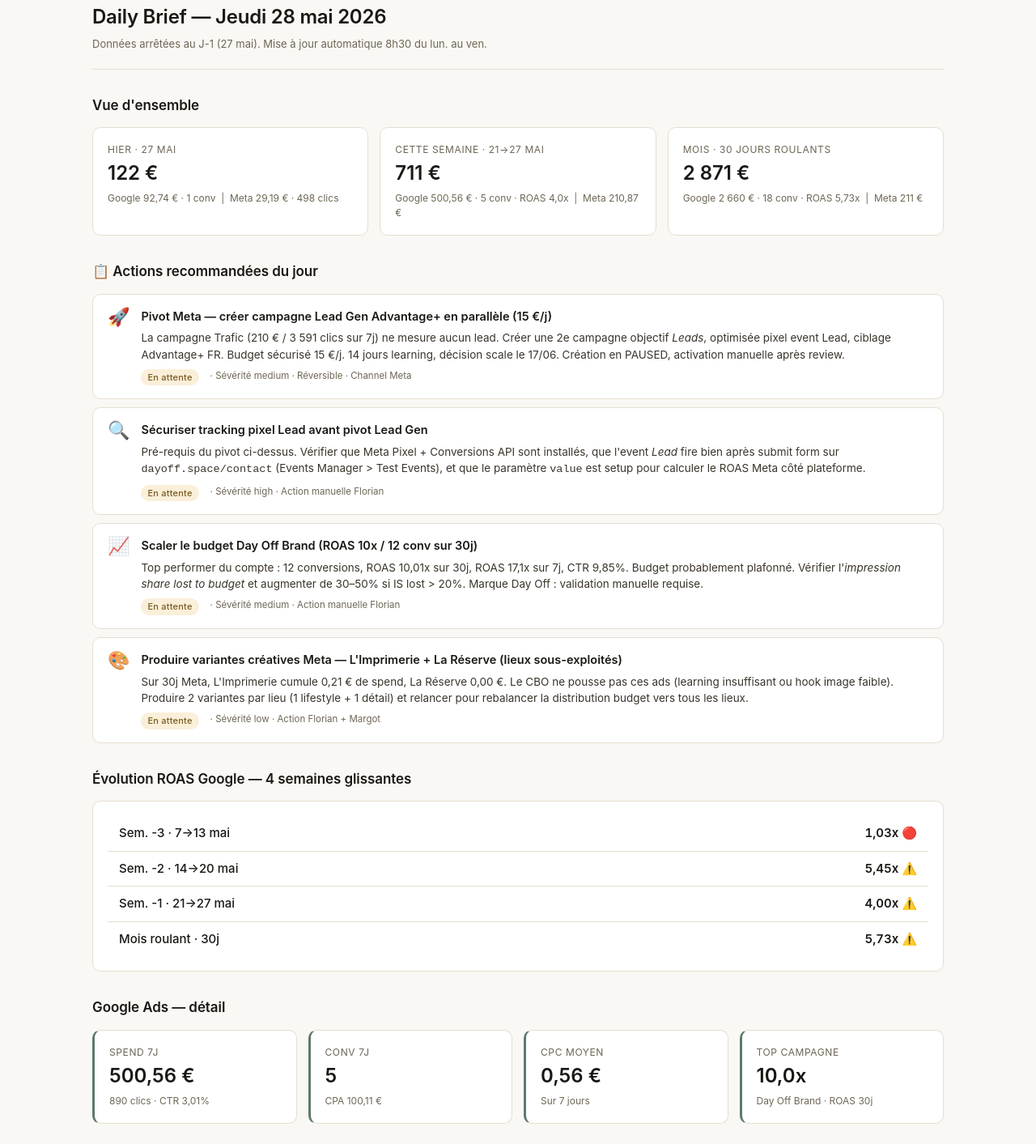
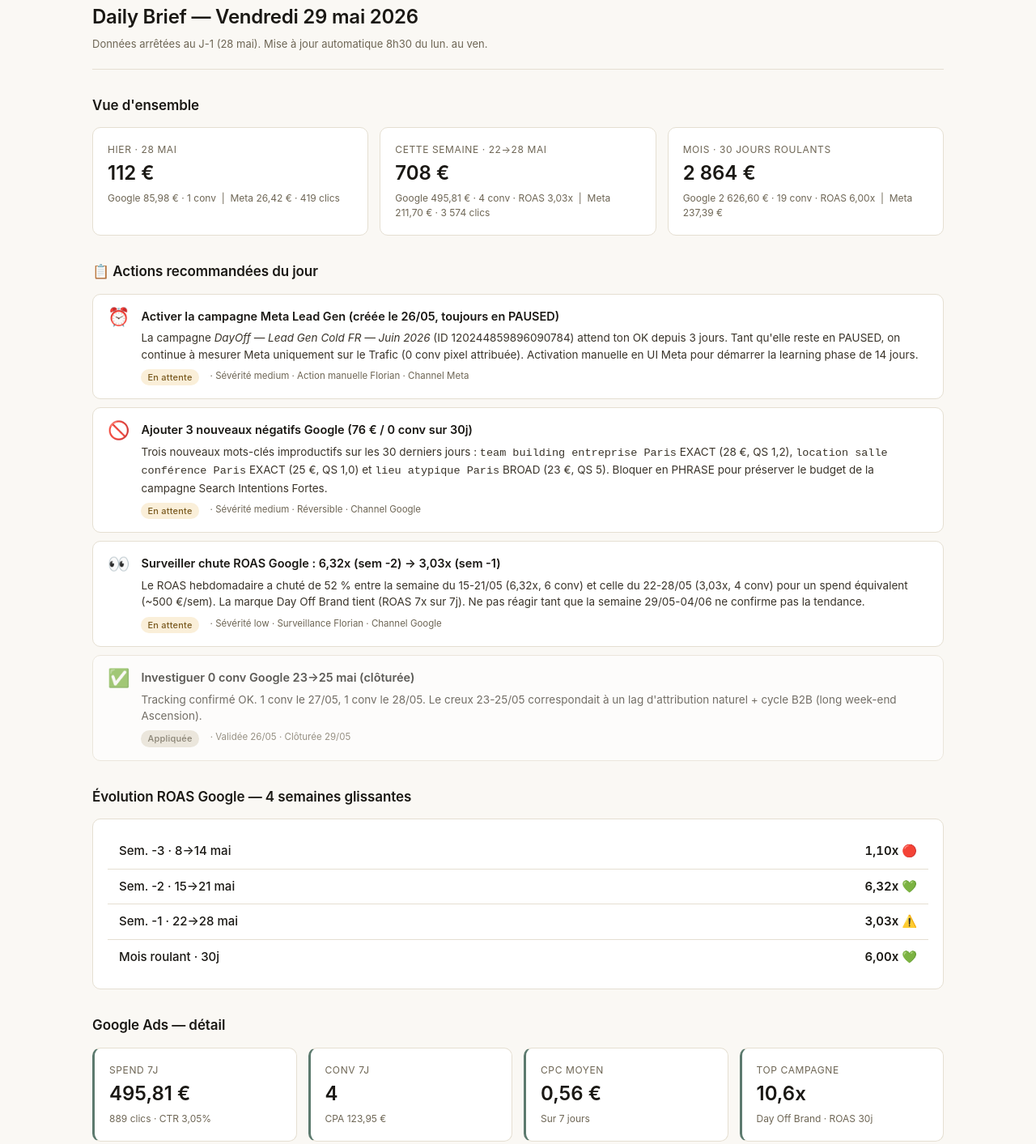
Before and after one commit to floriandelifer-ctrl/dayoff-mkt-digital, a plain HTML site: page index.html in a window 1280 px wide. Shown: the part 29-1442 px from the top of the page at 81% size. Drawn offline with nearby package versions, Linux system fonts and the light colour scheme.

Commit message:
Daily Brief — 2026-05-29

```diff
--- a/index.html
+++ b/index.html
@@ -3,7 +3,7 @@
 <head>
 <meta charset="UTF-8">
 <meta name="viewport" content="width=device-width, initial-scale=1.0">
-<title>Daily Brief DayOff — 28 mai 2026</title>
+<title>Daily Brief DayOff — 29 mai 2026</title>
 <script src="https://cdn.jsdelivr.net/npm/chart.js@4.4.1/dist/chart.umd.min.js" integrity="sha384-iU8HYtnGQ8Cy4zl7gbNMOhsDTTKX02BTXptVP/vqAWIaTfM7isw76iyZCsjL2eVi" crossorigin="anonymous"></script>
 <style>
   :root{
@@ -67,82 +67,82 @@
 <body>
 <div class="wrap">
   <header>
-    <h1>Daily Brief — Jeudi 28 mai 2026</h1>
-    <p class="subtitle">Données arrêtées au J-1 (27 mai). Mise à jour automatique 8h30 du lun. au ven.</p>
+    <h1>Daily Brief — Vendredi 29 mai 2026</h1>
+    <p class="subtitle">Données arrêtées au J-1 (28 mai). Mise à jour automatique 8h30 du lun. au ven.</p>
   </header>
 
   <h2>Vue d'ensemble</h2>
   <div class="grid grid-3">
     <div class="card kpi">
-      <div class="l">Hier · 27 mai</div>
-      <div class="v">122 €</div>
-      <div class="d">Google 92,74 € · 1 conv &nbsp;|&nbsp; Meta 29,19 € · 498 clics</div>
+      <div class="l">Hier · 28 mai</div>
+      <div class="v">112 €</div>
+      <div class="d">Google 85,98 € · 1 conv &nbsp;|&nbsp; Meta 26,42 € · 419 clics</div>
     </div>
     <div class="card kpi">
-      <div class="l">Cette semaine · 21→27 mai</div>
-      <div class="v">711 €</div>
-      <div class="d">Google 500,56 € · 5 conv · ROAS 4,0x &nbsp;|&nbsp; Meta 210,87 €</div>
+      <div class="l">Cette semaine · 22→28 mai</div>
+      <div class="v">708 €</div>
+      <div class="d">Google 495,81 € · 4 conv · ROAS 3,03x &nbsp;|&nbsp; Meta 211,70 € · 3 574 clics</div>
     </div>
     <div class="card kpi">
       <div class="l">Mois · 30 jours roulants</div>
-      <div class="v">2 871 €</div>
-      <div class="d">Google 2 660 € · 18 conv · ROAS 5,73x &nbsp;|&nbsp; Meta 211 €</div>
+      <div class="v">2 864 €</div>
+      <div class="d">Google 2 626,60 € · 19 conv · ROAS 6,00x &nbsp;|&nbsp; Meta 237,39 €</div>
     </div>
   </div>
 
   <h2>📋 Actions recommandées du jour</h2>
   <div class="reco">
-    <div class="icon">🚀</div>
+    <div class="icon">⏰</div>
     <div class="body">
-      <div class="t">Pivot Meta — créer campagne Lead Gen Advantage+ en parallèle (15 €/j)</div>
-      <div class="w">La campagne Trafic (210 € / 3 591 clics sur 7j) ne mesure aucun lead. Créer une 2e campagne objectif <em>Leads</em>, optimisée pixel event Lead, ciblage Advantage+ FR. Budget sécurisé 15 €/j. 14 jours learning, décision scale le 17/06. Création en PAUSED, activation manuelle après review.</div>
-      <div class="meta"><span class="pill pill-attente">En attente</span> · Sévérité medium · Réversible · Channel Meta</div>
+      <div class="t">Activer la campagne Meta Lead Gen (créée le 26/05, toujours en PAUSED)</div>
+      <div class="w">La campagne <em>DayOff — Lead Gen Cold FR — Juin 2026</em> (ID 120244859896090784) attend ton OK depuis 3 jours. Tant qu'elle reste en PAUSED, on continue à mesurer Meta uniquement sur le Trafic (0 conv pixel attribuée). Activation manuelle en UI Meta pour démarrer la learning phase de 14 jours.</div>
+      <div class="meta"><span class="pill pill-attente">En attente</span> · Sévérité medium · Action manuelle Florian · Channel Meta</div>
     </div>
   </div>
   <div class="reco">
-    <div class="icon">🔍</div>
+    <div class="icon">🚫</div>
     <div class="body">
-      <div class="t">Sécuriser tracking pixel Lead avant pivot Lead Gen</div>
-      <div class="w">Pré-requis du pivot ci-dessus. Vérifier que Meta Pixel + Conversions API sont installés, que l'event <em>Lead</em> fire bien après submit form sur <code>dayoff.space/contact</code> (Events Manager &gt; Test Events), et que le paramètre <code>value</code> est setup pour calculer le ROAS Meta côté plateforme.</div>
-      <div class="meta"><span class="pill pill-attente">En attente</span> · Sévérité high · Action manuelle Florian</div>
+      <div class="t">Ajouter 3 nouveaux négatifs Google (76 € / 0 conv sur 30j)</div>
+      <div class="w">Trois nouveaux mots-clés improductifs sur les 30 derniers jours : <code>team building entreprise Paris</code> EXACT (28 €, QS 1,2), <code>location salle conférence Paris</code> EXACT (25 €, QS 1,0) et <code>lieu atypique Paris</code> BROAD (23 €, QS 5). Bloquer en PHRASE pour préserver le budget de la campagne Search Intentions Fortes.</div>
+      <div class="meta"><span class="pill pill-attente">En attente</span> · Sévérité medium · Réversible · Channel Google</div>
     </div>
   </div>
   <div class="reco">
-    <div class="icon">📈</div>
+    <div class="icon">👀</div>
     <div class="body">
-      <div class="t">Scaler le budget Day Off Brand (ROAS 10x / 12 conv sur 30j)</div>
-      <div class="w">Top performer du compte : 12 conversions, ROAS 10,01x sur 30j, ROAS 17,1x sur 7j, CTR 9,85%. Budget probablement plafonné. Vérifier l'<em>impression share lost to budget</em> et augmenter de 30–50% si IS lost &gt; 20%. Marque Day Off : validation manuelle requise.</div>
-      <div class="meta"><span class="pill pill-attente">En attente</span> · Sévérité medium · Action manuelle Florian</div>
+      <div class="t">Surveiller chute ROAS Google : 6,32x (sem -2) → 3,03x (sem -1)</div>
+      <div class="w">Le ROAS hebdomadaire a chuté de 52 % entre la semaine du 15-21/05 (6,32x, 6 conv) et celle du 22-28/05 (3,03x, 4 conv) pour un spend équivalent (~500 €/sem). La marque Day Off Brand tient (ROAS 7x sur 7j). Ne pas réagir tant que la semaine 29/05-04/06 ne confirme pas la tendance.</div>
+      <div class="meta"><span class="pill pill-attente">En attente</span> · Sévérité low · Surveillance Florian · Channel Google</div>
     </div>
   </div>
-  <div class="reco">
-    <div class="icon">🎨</div>
+  <div class="reco" style="opacity:0.7">
+    <div class="icon">✅</div>
     <div class="body">
-      <div class="t">Produire variantes créatives Meta — L'Imprimerie + La Réserve (lieux sous-exploités)</div>
-      <div class="w">Sur 30j Meta, L'Imprimerie cumule 0,21 € de spend, La Réserve 0,00 €. Le CBO ne pousse pas ces ads (learning insuffisant ou hook image faible). Produire 2 variantes par lieu (1 lifestyle + 1 détail) et relancer pour rebalancer la distribution budget vers tous les lieux.</div>
-      <div class="meta"><span class="pill pill-attente">En attente</span> · Sévérité low · Action Florian + Margot</div>
+      <div class="t">Investiguer 0 conv Google 23→25 mai (clôturée)</div>
+      <div class="w">Tracking confirmé OK. 1 conv le 27/05, 1 conv le 28/05. Le creux 23-25/05 correspondait à un lag d'attribution naturel + cycle B2B (long week-end Ascension).</div>
+      <div class="meta"><span class="pill pill-appliquee">Appliquée</span> · Validée 26/05 · Clôturée 29/05</div>
     </div>
   </div>
 
   <h2>Évolution ROAS Google — 4 semaines glissantes</h2>
   <div class="card">
-    <div class="roas-row"><span class="lbl">Sem. -3 · 7→13 mai</span><span class="val">1,03x 🔴</span></div>
-    <div class="roas-row"><span class="lbl">Sem. -2 · 14→20 mai</span><span class="val">5,45x ⚠️</span></div>
-    <div class="roas-row"><span class="lbl">Sem. -1 · 21→27 mai</span><span class="val">4,00x ⚠️</span></div>
-    <div class="roas-row"><span class="lbl">Mois roulant · 30j</span><span class="val">5,73x ⚠️</span></div>
+    <div class="roas-row"><span class="lbl">Sem. -3 · 8→14 mai</span><span class="val">1,10x 🔴</span></div>
+    <div class="roas-row"><span class="lbl">Sem. -2 · 15→21 mai</span><span class="val">6,32x 💚</span></div>
+    <div class="roas-row"><span class="lbl">Sem. -1 · 22→28 mai</span><span class="val">3,03x ⚠️</span></div>
+    <div class="roas-row"><span class="lbl">Mois roulant · 30j</span><span class="val">6,00x 💚</span></div>
   </div>
 
   <h2>Google Ads — détail</h2>
   <div class="grid grid-4">
     <div class="card kpi g-accent">
       <div class="l">Spend 7j</div>
-      <div class="v">500,56 €</div>
-      <div class="d">890 clics · CTR 3,01%</div>
+      <div class="v">495,81 €</div>
+      <div class="d">889 clics · CTR 3,05%</div>
     </div>
     <div class="card kpi g-accent">
       <div class="l">Conv 7j</div>
-      <div class="v">5</div>
-      <div class="d">CPA 100,11 €</div>
+      <div class="v">4</div>
+      <div class="d">CPA 123,95 €</div>
     </div>
     <div class="card kpi g-accent">
       <div class="l">CPC moyen</div>
@@ -151,7 +151,7 @@
     </div>
     <div class="card kpi g-accent">
       <div class="l">Top campagne</div>
-      <div class="v">10,0x</div>
+      <div class="v">10,6x</div>
       <div class="d">Day Off Brand · ROAS 30j</div>
     </div>
   </div>
@@ -163,13 +163,13 @@
   <div class="grid grid-4">
     <div class="card kpi m-accent">
       <div class="l">Spend 7j</div>
-      <div class="v">210,87 €</div>
-      <div class="d">3 591 clics</div>
+      <div class="v">211,70 €</div>
+      <div class="d">3 574 clics</div>
     </div>
     <div class="card kpi m-accent">
       <div class="l">CTR moyen</div>
-      <div class="v">4,43%</div>
-      <div class="d">Outbound 4,08%</div>
+      <div class="v">4,38%</div>
+      <div class="d">Outbound 4,11%</div>
     </div>
     <div class="card kpi m-accent">
       <div class="l">CPC moyen</div>
@@ -179,7 +179,7 @@
     <div class="card kpi m-accent">
       <div class="l">Conversions</div>
       <div class="v">0</div>
-      <div class="d">Campagne Trafic — pivot Lead à valider</div>
+      <div class="d">Campagne Trafic — Lead Gen en attente d'activation</div>
     </div>
   </div>
 
@@ -189,21 +189,21 @@
       <img src="https://res.cloudinary.com/dt730fp5h/image/upload/v1779651456/dayoff/brief/top_ad_1.jpg" alt="Adresses confidentielles Paris &amp; Lyon">
       <div class="meta">
         <div class="hl">Adresses confidentielles Paris &amp; Lyon</div>
-        <div class="stats"><span>192,15 €</span><span>3 186 clics</span><span>CTR 4,47%</span></div>
+        <div class="stats"><span>215,36 €</span><span>3 554 clics</span><span>CTR 4,44%</span></div>
       </div>
     </div>
     <div class="top-ad">
       <img src="https://res.cloudinary.com/dt730fp5h/image/upload/v1779651460/dayoff/brief/top_ad_2.jpg" alt="La Blanchisserie — Haut Marais">
       <div class="meta">
         <div class="hl">La Blanchisserie — Haut Marais</div>
-        <div class="stats"><span>11,72 €</span><span>277 clics</span><span>CTR 4,21%</span></div>
+        <div class="stats"><span>14,87 €</span><span>328 clics</span><span>CTR 3,90%</span></div>
       </div>
     </div>
     <div class="top-ad">
       <img src="https://res.cloudinary.com/dt730fp5h/image/upload/v1779651464/dayoff/brief/top_ad_3.jpg" alt="La Carrosserie — Lyon 6e">
       <div class="meta">
         <div class="hl">La Carrosserie — Lyon 6e</div>
-        <div class="stats"><span>4,48 €</span><span>76 clics</span><span>CTR 4,31%</span></div>
+        <div class="stats"><span>4,54 €</span><span>76 clics</span><span>CTR 4,23%</span></div>
       </div>
     </div>
   </div>
@@ -211,10 +211,10 @@
   <h2>Observations stratégiques</h2>
   <div class="card">
     <ul class="obs">
-      <li><strong>Tracking Google rassurant.</strong> La séquence 3 jours à 0 conv (23→25/05) s'est résolue par 1 conv le 27/05 : lag d'attribution confirmé, pas de bug de pixel.</li>
-      <li><strong>Cold Advantage+ porte 91% du spend Meta.</strong> L'ad set Cold concentre 208,55 € sur 210,87 €. Le pivot Lead Gen est la prochaine étape pour transformer ces 3 542 clics en signal mesurable.</li>
-      <li><strong>Day Off Brand sous-investie.</strong> ROAS 17x sur 7 jours, 10x sur 30 — la marge de scale est claire si l'IS lost le confirme.</li>
-      <li><strong>L'Imprimerie et La Réserve restent invisibles sur Meta</strong> (0,21 € et 0 € en 30j). C'est un trou de portefeuille créatif, pas un problème média.</li>
+      <li><strong>Conv tracking Google clôturé.</strong> Le creux 23→25/05 (0 conv) s'est résolu : 1 conv le 27/05, 1 le 28/05. Lag d'attribution naturel sur cycle B2B, pas de bug pixel — l'investigation peut être archivée.</li>
+      <li><strong>ROAS hebdo en baisse mais marge intacte sur le mois.</strong> Sem. -1 à 3,03x vs 6,32x la semaine précédente, mais le 30j tient à 6,00x. À surveiller sur la semaine 29/05→04/06 avant toute action.</li>
+      <li><strong>Cold Advantage+ porte 91 % du spend Meta.</strong> 211,70 € sur la semaine concentrés sur Cold (3 556 clics, CTR 4,38%). Le pivot Lead Gen reste la prochaine étape pour mesurer le signal réel — la campagne est créée et n'attend qu'une activation.</li>
+      <li><strong>Day Off Brand tient le compte.</strong> ROAS 10,61x sur 30j, 13 conv. C'est le seul ad group converti hors WOOM redirect. Surveiller l'impression share lost to budget pour décider d'un scale.</li>
     </ul>
   </div>
 
@@ -223,11 +223,11 @@
   <table>
     <thead><tr><th>Campagne</th><th class="num">Spend 30j</th><th class="num">Conv</th><th class="num">CPA</th><th class="num">CTR</th><th class="num">ROAS</th></tr></thead>
     <tbody>
-      <tr><td>Day Off Brand</td><td class="num">≈ 200 €</td><td class="num">12</td><td class="num">16,67 €</td><td class="num">9,85%</td><td class="num">10,01x</td></tr>
+      <tr><td>Day Off Brand</td><td class="num">≈ 200 €</td><td class="num">13</td><td class="num">15,38 €</td><td class="num">9,72%</td><td class="num">10,61x</td></tr>
       <tr><td>Search Intentions Fortes</td><td class="num">≈ 850 €</td><td class="num">2</td><td class="num">425 €</td><td class="num">5,5%</td><td class="num">1,8x</td></tr>
       <tr><td>PMax Lieux DayOff</td><td class="num">≈ 1 200 €</td><td class="num">3</td><td class="num">400 €</td><td class="num">2,8%</td><td class="num">3,1x</td></tr>
-      <tr><td>Remarketing</td><td class="num">≈ 250 €</td><td class="num">0</td><td class="num">—</td><td class="num">6,3%</td><td class="num">0x</td></tr>
-      <tr><td>WOOM devient Day Off</td><td class="num">≈ 160 €</td><td class="num">1</td><td class="num">160 €</td><td class="num">6,5%</td><td class="num">3,2x</td></tr>
+      <tr><td>Remarketing</td><td class="num">≈ 160 €</td><td class="num">0</td><td class="num">—</td><td class="num">6,3%</td><td class="num">0x</td></tr>
+      <tr><td>WOOM devient Day Off</td><td class="num">≈ 17 €</td><td class="num">1</td><td class="num">16,83 €</td><td class="num">6,54%</td><td class="num">3,2x</td></tr>
     </tbody>
   </table>
   </div>
@@ -237,7 +237,8 @@
   <table>
     <thead><tr><th>Campagne</th><th class="num">Spend</th><th class="num">Clics</th><th class="num">CTR</th><th class="num">CPC</th><th class="num">Conv</th></tr></thead>
     <tbody>
-      <tr><td>DayOff — Trafic Destinations — Mai 2026</td><td class="num">210,87 €</td><td class="num">3 591</td><td class="num">4,43%</td><td class="num">0,06 €</td><td class="num">0</td></tr>
+      <tr><td>DayOff — Trafic Destinations — Mai 2026</td><td class="num">211,70 €</td><td class="num">3 574</td><td class="num">4,38%</td><td class="num">0,06 €</td><td class="num">0</td></tr>
+      <tr><td>DayOff — Lead Gen Cold FR — Juin 2026 (PAUSED)</td><td class="num">— €</td><td class="num">—</td><td class="num">—</td><td class="num">—</td><td class="num">—</td></tr>
     </tbody>
   </table>
   </div>
@@ -252,10 +253,10 @@ const ctx = document.getElementById('spendChart').getContext('2d');
 new Chart(ctx, {
   type: 'line',
   data: {
-    labels: ['21 mai','22 mai','23 mai','24 mai','25 mai','26 mai','27 mai'],
+    labels: ['22 mai','23 mai','24 mai','25 mai','26 mai','27 mai','28 mai'],
     datasets: [
-      {label:'Google', data:[90.74,65.57,57.02,32.36,59.77,102.36,92.74], borderColor:'#5C7A6E', backgroundColor:'rgba(92,122,110,0.08)', tension:0.3, borderWidth:2, pointRadius:3, fill:true},
-      {label:'Meta', data:[25.69,35.98,28.24,32.51,30.87,28.39,29.19], borderColor:'#8C7AB5', backgroundColor:'rgba(140,122,181,0.08)', tension:0.3, borderWidth:2, pointRadius:3, fill:true}
+      {label:'Google', data:[65.57,57.02,32.36,59.77,102.36,92.74,85.98], borderColor:'#5C7A6E', backgroundColor:'rgba(92,122,110,0.08)', tension:0.3, borderWidth:2, pointRadius:3, fill:true},
+      {label:'Meta', data:[35.98,28.24,32.51,30.87,28.39,29.29,26.42], borderColor:'#8C7AB5', backgroundColor:'rgba(140,122,181,0.08)', tension:0.3, borderWidth:2, pointRadius:3, fill:true}
     ]
   },
   options: {
```
